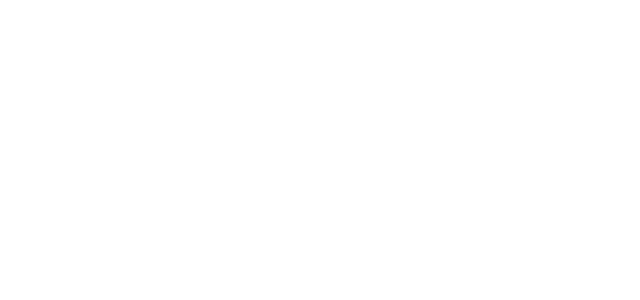
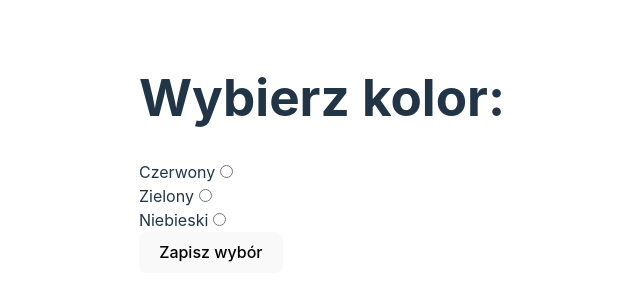
Before and after one commit to lukas-sikora/zadania-react, a React (Vite) app in the folder react-training/: page / in a window 1280 px wide. Shown: the part 246-546 px from the top of the page, without its empty margins (318-958 px from the left). Built offline with nearby package versions, Linux system fonts and the light colour scheme.

Commit message:
forms-in-react-task/2

```diff
--- a/react-training/src/App.jsx
+++ b/react-training/src/App.jsx
@@ -1,5 +1,7 @@
-function App() {
-  return <div></div>
-}
+import ColorPickerApp from "./components/ColorPickerApp";
 
-export default App
+const App = () => {
+  return <ColorPickerApp />;
+};
+
+export default App;
--- /dev/null
+++ b/react-training/src/components/ColorPickerApp.jsx
@@ -0,0 +1,60 @@
+import { useState } from "react";
+
+const ColorPickerApp = () => {
+  const [color, setColor] = useState("");
+
+  const [selectedColor, setSelectedColor] = useState(null);
+
+  const handleSubmit = (e) => {
+    e.preventDefault();
+    setSelectedColor(color);
+  };
+
+  return (
+    <>
+      <h1>Wybierz kolor:</h1>
+      {selectedColor && (
+        <h2 style={{ backgroundColor: selectedColor }}>
+          Wybrano kolor: {selectedColor}
+        </h2>
+      )}
+      <form onSubmit={handleSubmit}>
+        <div>
+          <label>
+            Czerwony
+            <input
+              type="radio"
+              value="czerwony"
+              checked={color === "czerwony"}
+              onChange={(e) => setColor(e.target.value)}
+            />
+          </label>
+        </div>
+        <div>
+          <label>
+            Zielony
+            <input
+              type="radio"
+              value="zielony"
+              checked={color === "zielony"}
+              onChange={(e) => setColor(e.target.value)}
+            />
+          </label>
+        </div>
+        <div>
+          <label>
+            Niebieski
+            <input
+              type="radio"
+              value="niebieski"
+              checked={color === "niebieski"}
+              onChange={(e) => setColor(e.target.value)}
+            />
+          </label>
+        </div>
+        <button type="submit">Zapisz wybór</button>
+      </form>
+    </>
+  );
+};
+export default ColorPickerApp;
```
